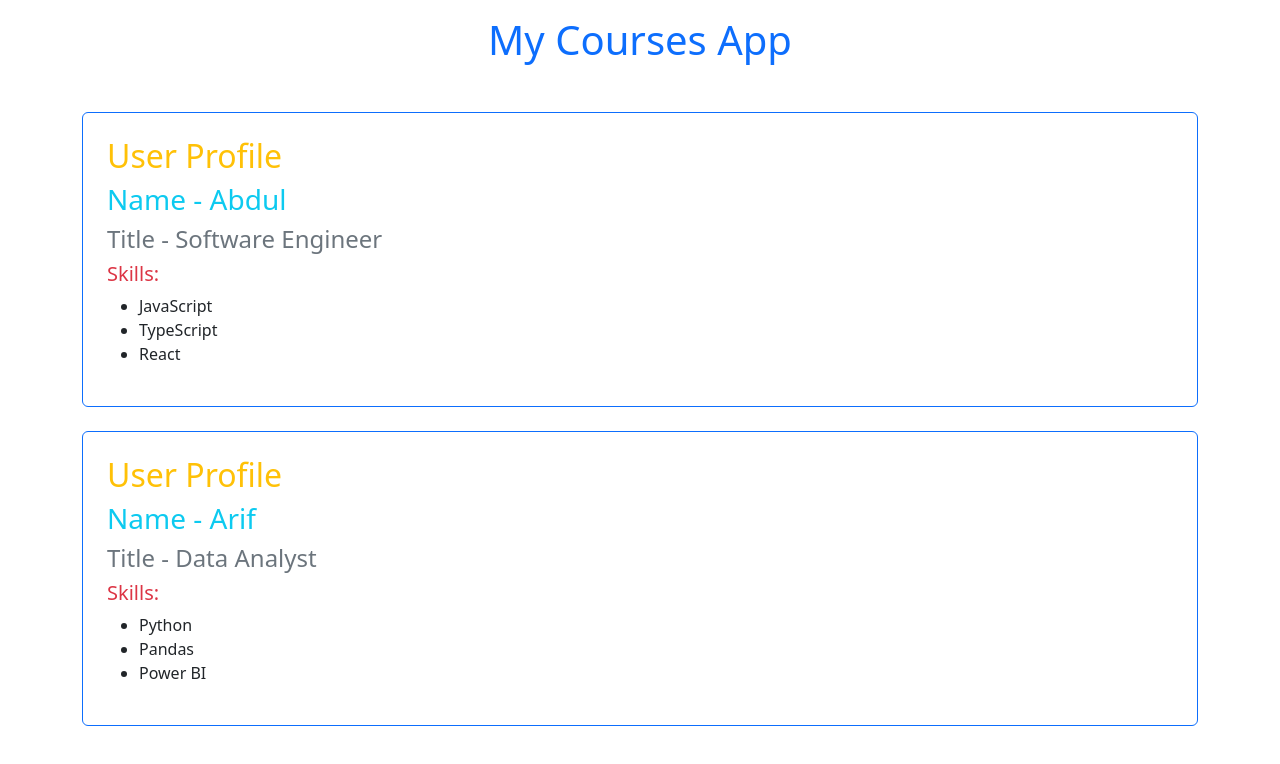
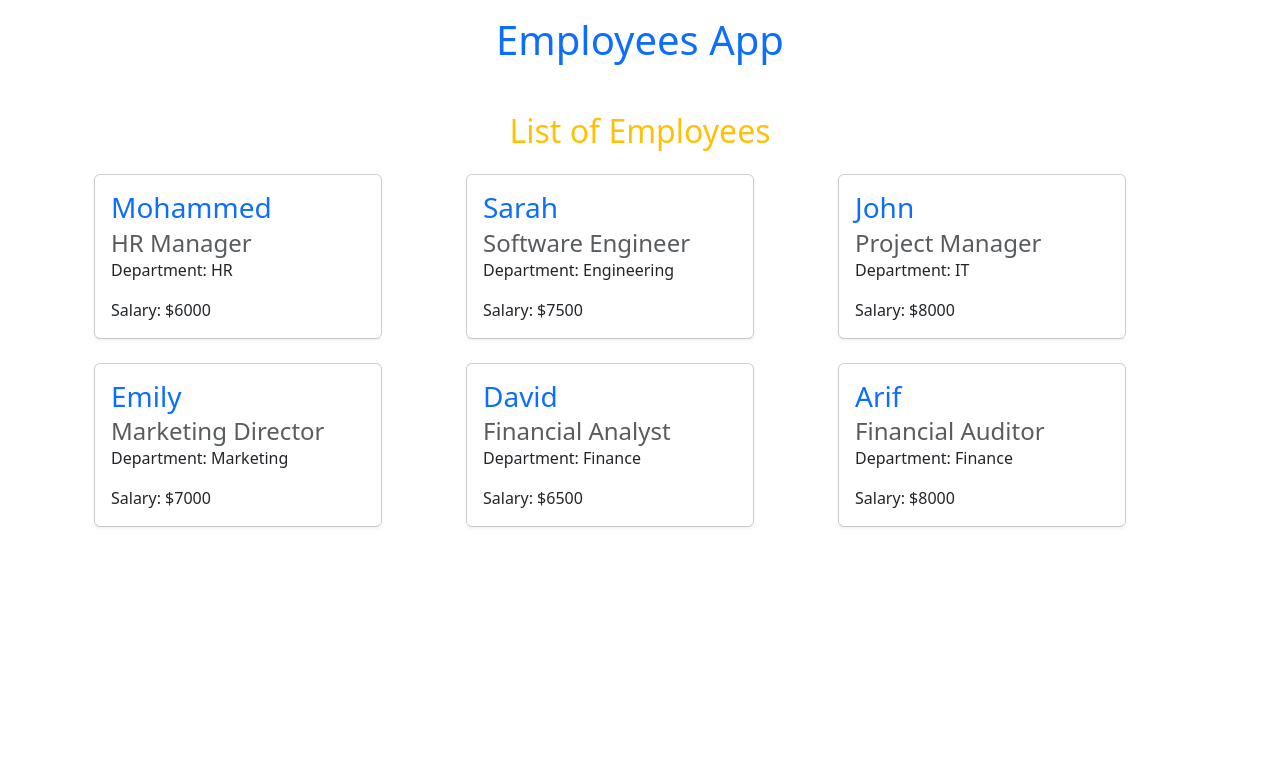
Before and after one commit to mohammedaeraf/react-batch6, a React (Vite) app in the folder my-app/: page / in a window 1280 px wide. Shown: the top 764 px of the page. Built offline with nearby package versions, Linux system fonts and the light colour scheme.

Commit message:
Parent Child Components Heirarchy (using Props)

```diff
--- a/my-app/src/App.tsx
+++ b/my-app/src/App.tsx
@@ -4,24 +4,17 @@
 // import Counter from "./Counter";
 // import CoursesCards from "./CoursesCards";
 // import Greeting from "./Greeting";
-import ProfileCard from "./ProfileCard";
+import EmployeeCard from "./EmployeeCard";
+import EmployeeDirectory from "./EmployeeDirectory";
+// import ProfileCard from "./ProfileCard";
 // import StudentName from "./StudentName";
 // import UserInfo from "./UserInfo";
 
 function App() {
   return (
     <div id="app-component" className="container">
-      <h1 className="m-3 text-center text-primary mb-5">My Courses App</h1>
-      <ProfileCard
-        name="Abdul"
-        title="Software Engineer"
-        skills={["JavaScript", "TypeScript", "React"]}
-      ></ProfileCard>
-      <ProfileCard
-        name="Arif"
-        title="Data Analyst"
-        skills={["Python", "Pandas", "Power BI"]}
-      ></ProfileCard>
+      <h1 className="m-3 text-center text-primary mb-5">Employees App</h1>
+      <EmployeeDirectory></EmployeeDirectory>
     </div>
   );
 }
--- /dev/null
+++ b/my-app/src/EmployeeCard.css
@@ -0,0 +1,3 @@
+.card {
+  width: 18rem;
+}
--- /dev/null
+++ b/my-app/src/EmployeeCard.tsx
@@ -0,0 +1,22 @@
+import "./EmployeeCard.css";
+
+type EmployeeProps = {
+  name: string;
+  position: string;
+  department: string;
+  salary: number;
+};
+
+function EmployeeCard({ name, position, department, salary }: EmployeeProps) {
+  return (
+    <div className="card">
+      <div className="card-body shadow-sm border-0">
+        <h3 className="card-title text-primary">{name}</h3>
+        <h4 className="card-subtitle text-muted">{position}</h4>
+        <p className="card-text">Department: {department}</p>
+        <p className="card-text">Salary: ${salary}</p>
+      </div>
+    </div>
+  );
+}
+export default EmployeeCard;
--- /dev/null
+++ b/my-app/src/EmployeeDirectory.tsx
@@ -0,0 +1,62 @@
+import EmployeeCard from "./EmployeeCard";
+
+function EmployeeDirectory() {
+  let employees = [
+    {
+      name: "Mohammed",
+      position: "HR Manager",
+      department: "HR",
+      salary: 6000,
+    },
+    {
+      name: "Sarah",
+      position: "Software Engineer",
+      department: "Engineering",
+      salary: 7500,
+    },
+    {
+      name: "John",
+      position: "Project Manager",
+      department: "IT",
+      salary: 8000,
+    },
+    {
+      name: "Emily",
+      position: "Marketing Director",
+      department: "Marketing",
+      salary: 7000,
+    },
+    {
+      name: "David",
+      position: "Financial Analyst",
+      department: "Finance",
+      salary: 6500,
+    },
+    {
+      name: "Arif",
+      position: "Financial Auditor",
+      department: "Finance",
+      salary: 8000,
+    },
+  ];
+
+  return (
+    <div className="container">
+      <h2 className="text-warning text-center mb-4">List of Employees</h2>
+      <div className="row g-4">
+        {employees.map((emp) => (
+          <div className="col-md-4">
+            <EmployeeCard
+              name={emp.name}
+              position={emp.position}
+              department={emp.department}
+              salary={emp.salary}
+            ></EmployeeCard>
+          </div>
+        ))}
+      </div>
+    </div>
+  );
+}
+
+export default EmployeeDirectory;
```
